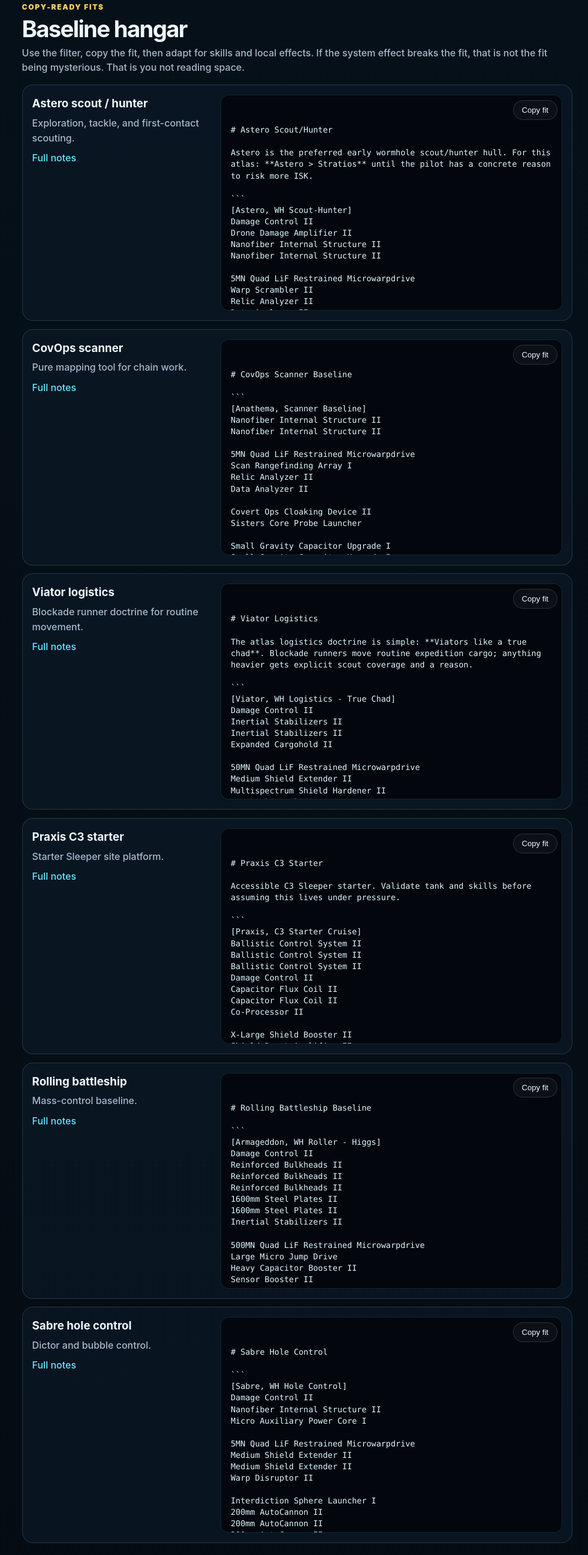
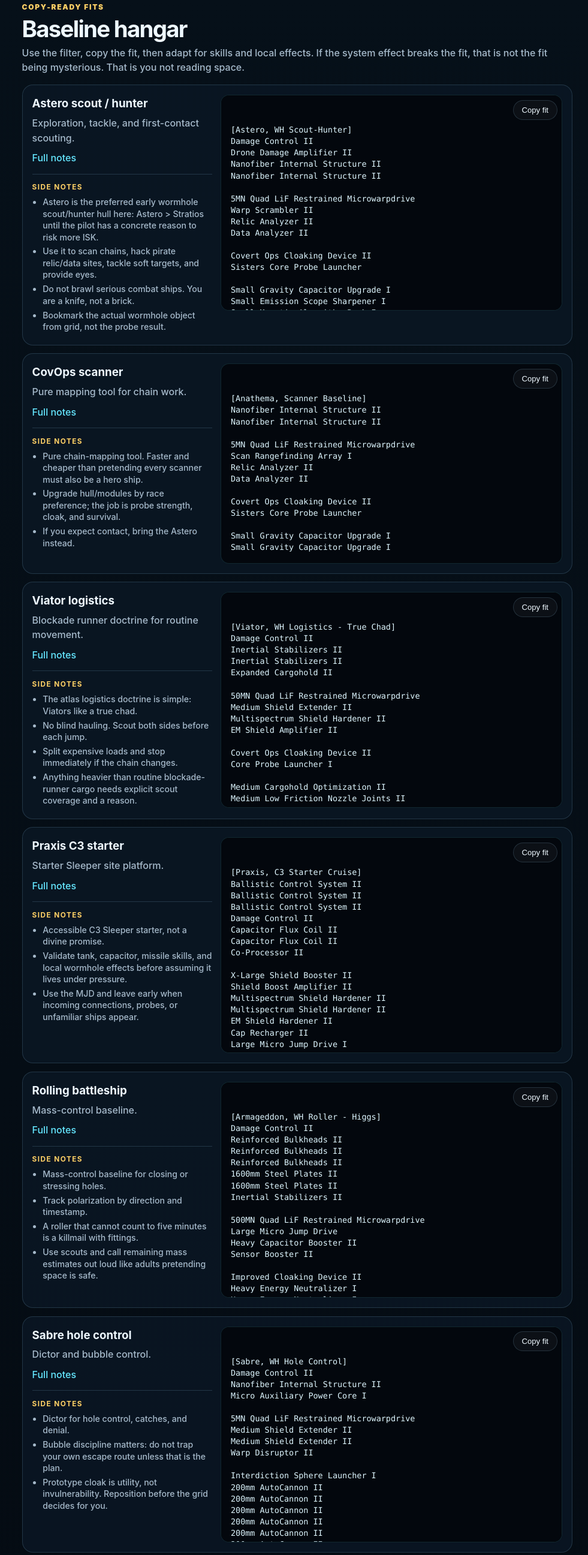
Before and after one commit to MrBoostie/eve-wormhole-atlas, a plain HTML site: page index.html in a window 1280 px wide. Shown: the part 4627-7220 px from the top of the page at 60% size, without its empty margins (299-1280 px from the left). Drawn offline with Linux system fonts and the light colour scheme.

Commit message:
Clean baseline fit copy blocks

````diff
--- a/index.html
+++ b/index.html
@@ -123,12 +123,7 @@
       <section id="fits" class="section-block">
         <div class="section-head"><p class="eyebrow">Copy-ready fits</p><h2>Baseline hangar</h2><p>Use the filter, copy the fit, then adapt for skills and local effects. If the system effect breaks the fit, that is not the fit being mysterious. That is you not reading space.</p></div>
         <div class="copy-stack">
-          <article class="copy-row" data-filter-card data-tags="scout hunter astero"><div class="copy-meta"><h3>Astero scout / hunter</h3><p>Exploration, tackle, and first-contact scouting.</p><a href="fits/astero-scout-hunter.md">Full notes</a></div><div class="copy-code"><button class="copy" data-copy-target="fit-astero">Copy fit</button><pre id="fit-astero"># Astero Scout/Hunter
-
-Astero is the preferred early wormhole scout/hunter hull. For this atlas: **Astero &gt; Stratios** until the pilot has a concrete reason to risk more ISK.
-
-```
-[Astero, WH Scout-Hunter]
+          <article class="copy-row" data-filter-card data-tags="scout hunter astero"><div class="copy-meta"><h3>Astero scout / hunter</h3><p>Exploration, tackle, and first-contact scouting.</p><a href="fits/astero-scout-hunter.md">Full notes</a><div class="fit-notes"><h4>Side notes</h4><ul><li>Astero is the preferred early wormhole scout/hunter hull here: Astero &gt; Stratios until the pilot has a concrete reason to risk more ISK.</li><li>Use it to scan chains, hack pirate relic/data sites, tackle soft targets, and provide eyes.</li><li>Do not brawl serious combat ships. You are a knife, not a brick.</li><li>Bookmark the actual wormhole object from grid, not the probe result.</li></ul></div></div><div class="copy-code"><button class="copy" data-copy-target="fit-astero">Copy fit</button><pre id="fit-astero">[Astero, WH Scout-Hunter]
 Damage Control II
 Drone Damage Amplifier II
 Nanofiber Internal Structure II
@@ -151,18 +146,8 @@
 Warrior II x5
 
 Sisters Core Scanner Probe x16
-Nanite Repair Paste x50
-```
-
-## Use
-
-- Scan chain, hack pirate relic/data sites, tackle soft targets, and provide eyes.
-- Do not brawl serious combat ships. You are a knife, not a brick.
-- Bookmark the actual wormhole object from grid, not the probe result.</pre></div></article>
-          <article class="copy-row" data-filter-card data-tags="scout covops scanning"><div class="copy-meta"><h3>CovOps scanner</h3><p>Pure mapping tool for chain work.</p><a href="fits/covops-scanner.md">Full notes</a></div><div class="copy-code"><button class="copy" data-copy-target="fit-covops">Copy fit</button><pre id="fit-covops"># CovOps Scanner Baseline
-
-```
-[Anathema, Scanner Baseline]
+Nanite Repair Paste x50</pre></div></article>
+          <article class="copy-row" data-filter-card data-tags="scout covops scanning"><div class="copy-meta"><h3>CovOps scanner</h3><p>Pure mapping tool for chain work.</p><a href="fits/covops-scanner.md">Full notes</a><div class="fit-notes"><h4>Side notes</h4><ul><li>Pure chain-mapping tool. Faster and cheaper than pretending every scanner must also be a hero ship.</li><li>Upgrade hull/modules by race preference; the job is probe strength, cloak, and survival.</li><li>If you expect contact, bring the Astero instead.</li></ul></div></div><div class="copy-code"><button class="copy" data-copy-target="fit-covops">Copy fit</button><pre id="fit-covops">[Anathema, Scanner Baseline]
 Nanofiber Internal Structure II
 Nanofiber Internal Structure II
 
@@ -175,14 +160,8 @@
 Sisters Core Probe Launcher
 
 Small Gravity Capacitor Upgrade I
-Small Gravity Capacitor Upgrade I
-```</pre></div></article>
-          <article class="copy-row" data-filter-card data-tags="logistics viator hauling"><div class="copy-meta"><h3>Viator logistics</h3><p>Blockade runner doctrine for routine movement.</p><a href="fits/viator-logistics.md">Full notes</a></div><div class="copy-code"><button class="copy" data-copy-target="fit-viator">Copy fit</button><pre id="fit-viator"># Viator Logistics
-
-The atlas logistics doctrine is simple: **Viators like a true chad**. Blockade runners move routine expedition cargo; anything heavier gets explicit scout coverage and a reason.
-
-```
-[Viator, WH Logistics - True Chad]
+Small Gravity Capacitor Upgrade I</pre></div></article>
+          <article class="copy-row" data-filter-card data-tags="logistics viator hauling"><div class="copy-meta"><h3>Viator logistics</h3><p>Blockade runner doctrine for routine movement.</p><a href="fits/viator-logistics.md">Full notes</a><div class="fit-notes"><h4>Side notes</h4><ul><li>The atlas logistics doctrine is simple: Viators like a true chad.</li><li>No blind hauling. Scout both sides before each jump.</li><li>Split expensive loads and stop immediately if the chain changes.</li><li>Anything heavier than routine blockade-runner cargo needs explicit scout coverage and a reason.</li></ul></div></div><div class="copy-code"><button class="copy" data-copy-target="fit-viator">Copy fit</button><pre id="fit-viator">[Viator, WH Logistics - True Chad]
 Damage Control II
 Inertial Stabilizers II
 Inertial Stabilizers II
@@ -203,21 +182,8 @@
 Mobile Depot x1
 Mobile Tractor Unit x1
 Secure Container x4
-Nanite Repair Paste x100
-```
-
-## Rules
-
-- No blind hauling.
-- Split expensive loads.
-- Scout both sides before each jump.
-- If the chain changes, stop and remap.</pre></div></article>
-          <article class="copy-row" data-filter-card data-tags="pve praxis c3"><div class="copy-meta"><h3>Praxis C3 starter</h3><p>Starter Sleeper site platform.</p><a href="fits/praxis-c3-starter.md">Full notes</a></div><div class="copy-code"><button class="copy" data-copy-target="fit-praxis">Copy fit</button><pre id="fit-praxis"># Praxis C3 Starter
-
-Accessible C3 Sleeper starter. Validate tank and skills before assuming this lives under pressure.
-
-```
-[Praxis, C3 Starter Cruise]
+Nanite Repair Paste x100</pre></div></article>
+          <article class="copy-row" data-filter-card data-tags="pve praxis c3"><div class="copy-meta"><h3>Praxis C3 starter</h3><p>Starter Sleeper site platform.</p><a href="fits/praxis-c3-starter.md">Full notes</a><div class="fit-notes"><h4>Side notes</h4><ul><li>Accessible C3 Sleeper starter, not a divine promise.</li><li>Validate tank, capacitor, missile skills, and local wormhole effects before assuming it lives under pressure.</li><li>Use the MJD and leave early when incoming connections, probes, or unfamiliar ships appear.</li></ul></div></div><div class="copy-code"><button class="copy" data-copy-target="fit-praxis">Copy fit</button><pre id="fit-praxis">[Praxis, C3 Starter Cruise]
 Ballistic Control System II
 Ballistic Control System II
 Ballistic Control System II
@@ -252,12 +218,8 @@
 
 Inferno Fury Cruise Missile x3000
 Mjolnir Fury Cruise Missile x3000
-Scourge Fury Cruise Missile x3000
-```</pre></div></article>
-          <article class="copy-row" data-filter-card data-tags="rolling battleship higgs"><div class="copy-meta"><h3>Rolling battleship</h3><p>Mass-control baseline.</p><a href="fits/rolling-battleship.md">Full notes</a></div><div class="copy-code"><button class="copy" data-copy-target="fit-rolling">Copy fit</button><pre id="fit-rolling"># Rolling Battleship Baseline
-
-```
-[Armageddon, WH Roller - Higgs]
+Scourge Fury Cruise Missile x3000</pre></div></article>
+          <article class="copy-row" data-filter-card data-tags="rolling battleship higgs"><div class="copy-meta"><h3>Rolling battleship</h3><p>Mass-control baseline.</p><a href="fits/rolling-battleship.md">Full notes</a><div class="fit-notes"><h4>Side notes</h4><ul><li>Mass-control baseline for closing or stressing holes.</li><li>Track polarization by direction and timestamp.</li><li>A roller that cannot count to five minutes is a killmail with fittings.</li><li>Use scouts and call remaining mass estimates out loud like adults pretending space is safe.</li></ul></div></div><div class="copy-code"><button class="copy" data-copy-target="fit-rolling">Copy fit</button><pre id="fit-rolling">[Armageddon, WH Roller - Higgs]
 Damage Control II
 Reinforced Bulkheads II
 Reinforced Bulkheads II
@@ -282,14 +244,8 @@
 Large Trimark Armor Pump I
 Large Trimark Armor Pump I
 
-Navy Cap Booster 800 x12
-```
-
-Track polarization by direction and timestamp. A roller that cannot count to five minutes is a killmail with fittings.</pre></div></article>
-          <article class="copy-row" data-filter-card data-tags="control sabre bubbles"><div class="copy-meta"><h3>Sabre hole control</h3><p>Dictor and bubble control.</p><a href="fits/sabre-hole-control.md">Full notes</a></div><div class="copy-code"><button class="copy" data-copy-target="fit-sabre">Copy fit</button><pre id="fit-sabre"># Sabre Hole Control
-
-```
-[Sabre, WH Hole Control]
+Navy Cap Booster 800 x12</pre></div></article>
+          <article class="copy-row" data-filter-card data-tags="control sabre bubbles"><div class="copy-meta"><h3>Sabre hole control</h3><p>Dictor and bubble control.</p><a href="fits/sabre-hole-control.md">Full notes</a><div class="fit-notes"><h4>Side notes</h4><ul><li>Dictor for hole control, catches, and denial.</li><li>Bubble discipline matters: do not trap your own escape route unless that is the plan.</li><li>Prototype cloak is utility, not invulnerability. Reposition before the grid decides for you.</li></ul></div></div><div class="copy-code"><button class="copy" data-copy-target="fit-sabre">Copy fit</button><pre id="fit-sabre">[Sabre, WH Hole Control]
 Damage Control II
 Nanofiber Internal Structure II
 Micro Auxiliary Power Core I
@@ -314,8 +270,7 @@
 Republic Fleet EMP S x2000
 Republic Fleet Fusion S x2000
 Warp Disrupt Probe x40
-Nanite Repair Paste x50
-```</pre></div></article>
+Nanite Repair Paste x50</pre></div></article>
         </div>
       </section>
 
````
Also changed, not shown: assets/site.css.
